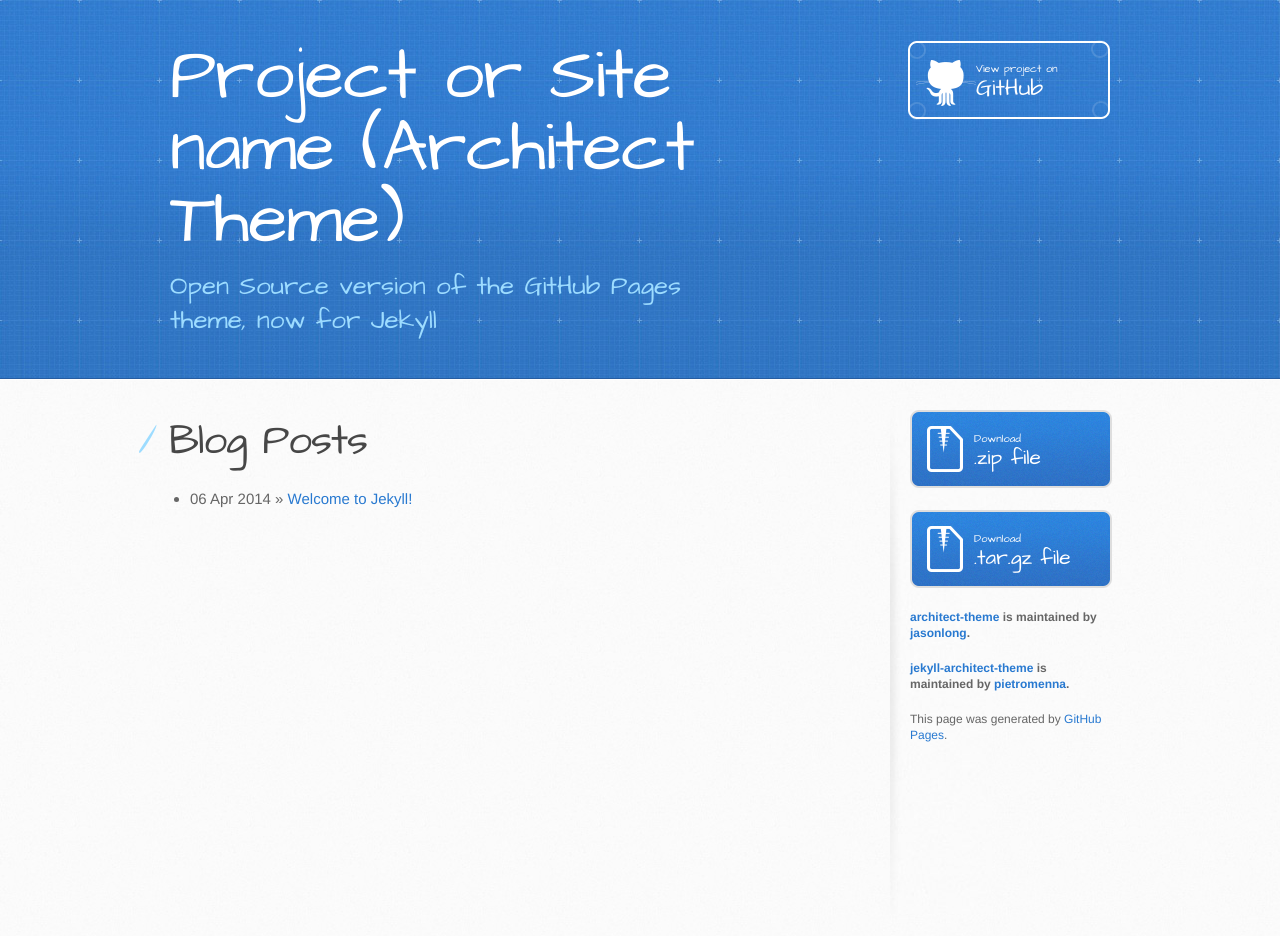
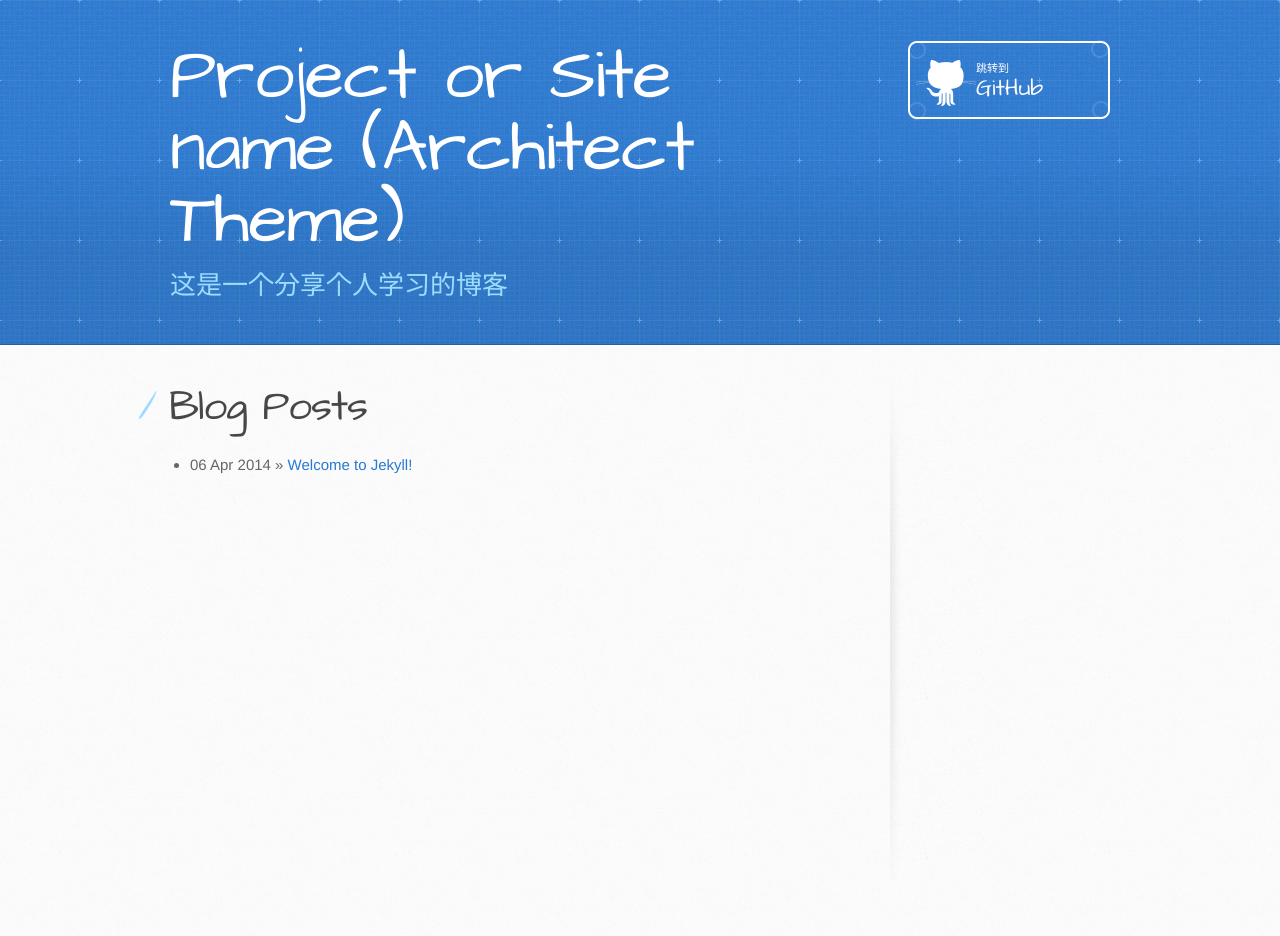
Before and after one commit to secret-k/secret-k.github.io, a Jekyll site: the page built from index.html, in a window 1280 px wide. Built offline with Jekyll 4.4.1, drawn with Linux system fonts in a browser that asks for light colours; after the commit the page ends 903 px from its top, so only the background shows below that.

Commit message:
test blog default

```diff
--- a/_layouts/default.html
+++ b/_layouts/default.html
@@ -20,8 +20,8 @@
     <header>
       <div class="inner">
         <h1> {{ site.name }} </h1>
-        <h2>Open Source version of the GitHub Pages theme, now for Jekyll</h2>
-        <a href="https://github.com/pietromenna/jekyll-architect-theme" class="button"><small>View project on</small> GitHub</a>
+        <h2>这是一个分享个人学习的博客</h2>
+        <a href="#" class="button"><small>跳转到</small> GitHub</a>
       </div>
     </header>
 
@@ -34,20 +34,20 @@
         </section>
 
         <aside id="sidebar">
-          <a href="https://github.com/pietromenna/jekyll-architect-theme/archive/master.zip" class="button">
+          <!-- <a href="https://github.com/pietromenna/jekyll-architect-theme/archive/master.zip" class="button">
             <small>Download</small>
             .zip file
           </a>
           <a href="https://github.com/pietromenna/jekyll-architect-theme/archive/master.tar.gz" class="button">
             <small>Download</small>
             .tar.gz file
-          </a>
+          </a> -->
 
-          <p class="repo-owner"><a href="https://github.com/jasonlong/architect-theme">architect-theme</a> is maintained by <a href="https://github.com/jasonlong">jasonlong</a>.</p>
+          <!-- <p class="repo-owner"><a href="https://github.com/jasonlong/architect-theme">architect-theme</a> is maintained by <a href="https://github.com/jasonlong">jasonlong</a>.</p>
 
           <p class="repo-owner"><a href="https://github.com/pietromenna/jekyll-architect-theme">jekyll-architect-theme</a> is maintained by <a href="https://github.com/pietromenna">pietromenna</a>.</p>
 
-          <p>This page was generated by <a href="https://pages.github.com">GitHub Pages</a>.</p>
+          <p>This page was generated by <a href="https://pages.github.com">GitHub Pages</a>.</p> -->
         </aside>
       </div>
     </div>
```
